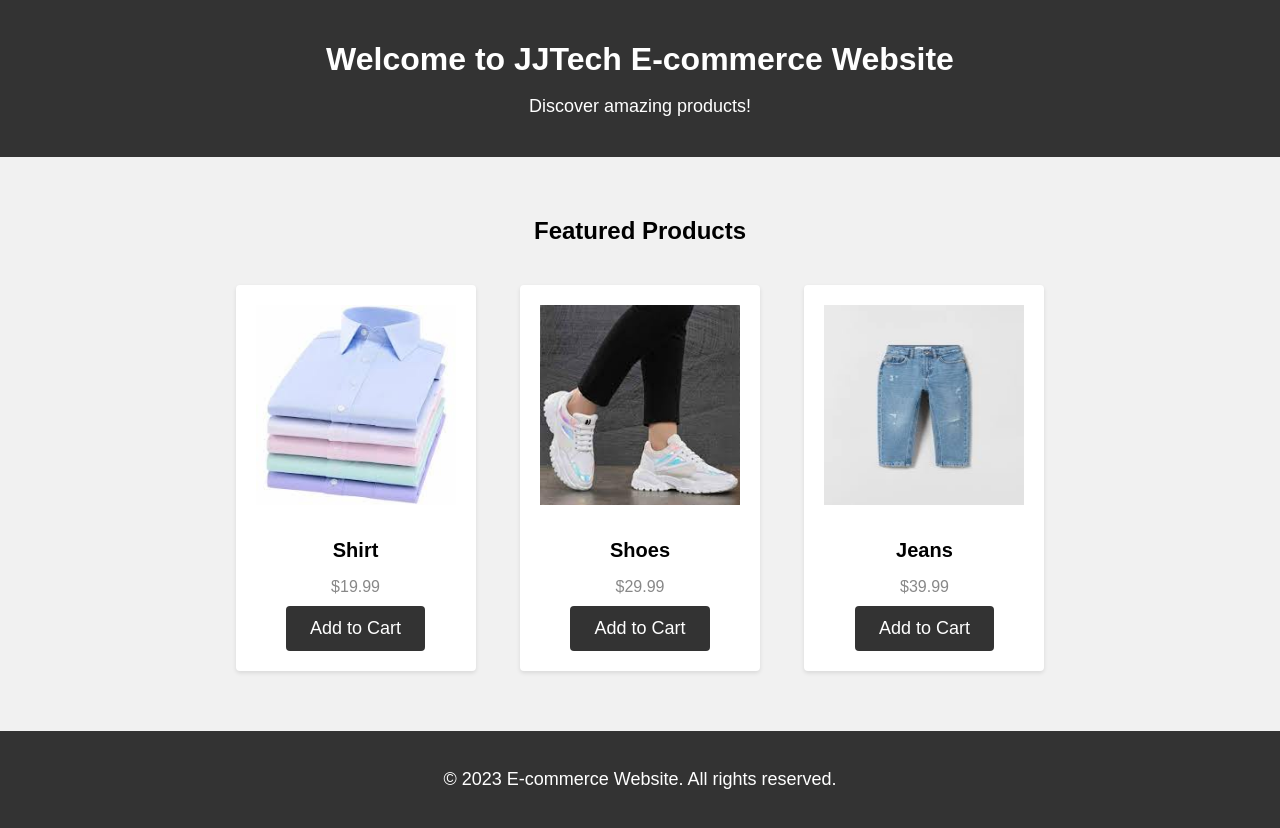
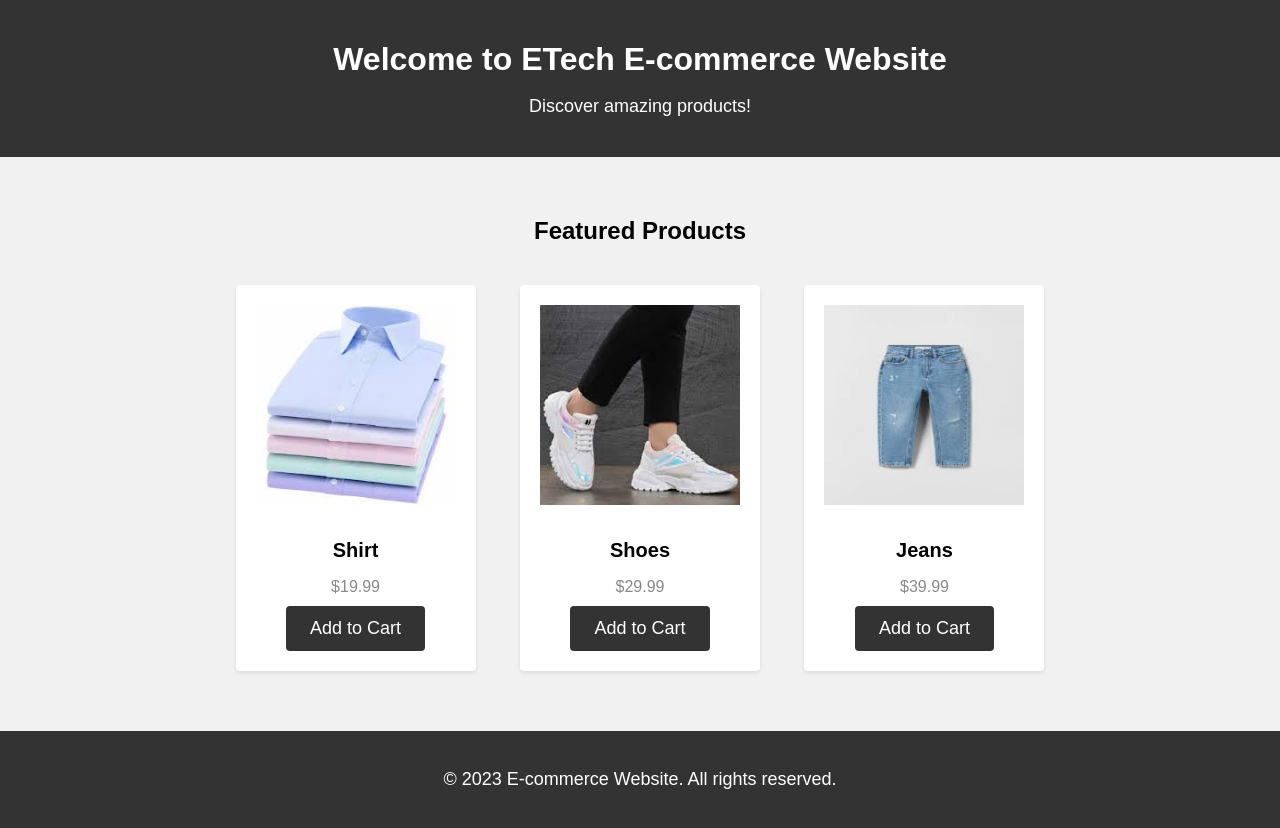
Before and after one commit to rnfor-pro/e-commerce-app, a plain HTML site: page server1/index.html in a window 1280 px wide. Drawn offline with Linux system fonts and the light colour scheme.

Commit message:
headers updated

```diff
--- a/server1/index.html
+++ b/server1/index.html
@@ -85,7 +85,7 @@
 <body>
 
   <header>
-    <h1>Welcome to JJTech E-commerce Website</h1>
+    <h1>Welcome to ETech E-commerce Website</h1>
     <p>Discover amazing products!</p>
   </header>
 
```
Also changed, not shown: server2/index.html (+1 -1 lines), 2 other files.
